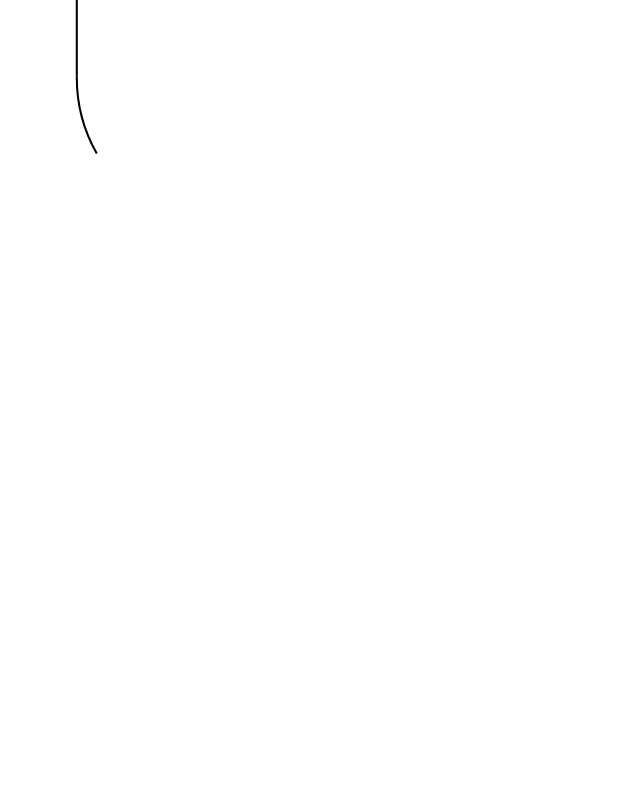
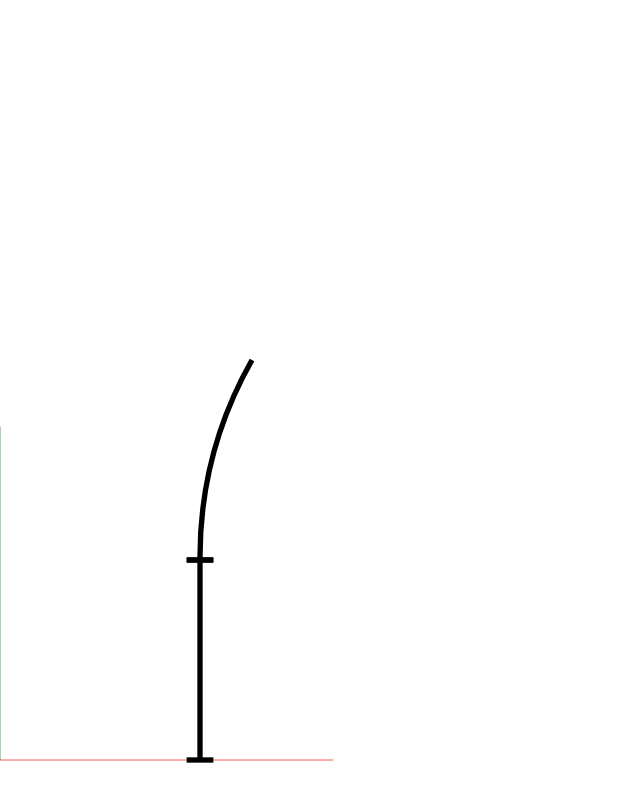
Before and after one commit to dramamask/trainbrain, a Next.js app in the folder ui/: page / in a window 1280 px wide. Shown: the top 802 px of the page, without its empty margins (0-640 px from the left). Built offline with nearby package versions, Linux system fonts and the light colour scheme.

Commit message:
Properly defined the viewbox
Got translations correct

```diff
--- a/ui/src/app/page.module.css
+++ b/ui/src/app/page.module.css
@@ -1,7 +1,4 @@
-.container {
-  border: 1px solid red;
+.trackLayout {
+  height: 100vh;
+  width: 100vw;
 }
-
-.svg {
-  border: 1px solid blue;
-}
--- a/ui/src/app/page.tsx
+++ b/ui/src/app/page.tsx
@@ -15,7 +15,7 @@ export default function Home()
       start: { x: 300, y: 0 },
       end: { x: 300, y: 300 },
       radius: null,
-      direction: 180,
+      direction: 0,
     },
     {
       type: "curve",
@@ -23,20 +23,36 @@ export default function Home()
       start: { x: 300, y: 300 },
       end: { x: 378, y: 600 }, // todo: calculate in the backend
       radius: 600,
-      direction: 180,
+      direction: 30, // Right now this would be the end-direction angle. Is that how we want to do it?
     }
   ] ;
 
 // todo:
-// - create separate components for each track piece type
-// - add start and end line indicators to each track piece.
-// - rotate the coordinates so we have intuative x and y coordinates
-// - figure out how big our viewbox is
-// - scale the layout accordingly. do this on the backend?
-//   front end could send viewbox size to backend and get scaled coordinates back
+// - Create track layout component
+// - Figure out how to draw the next line. how do we define the angle of where the next piece starts?
+// - addend line indicator for the curve piece.
+// - get the layout to generate the correct coordinates.
+// - call the backend to get the layout.
+// - scale the layout accordingly, using the viewbox. the backend should tell us what the world size is.
 
+  // The size of the world/viewbox, in SVG coordinates
+  const worldHeight = 1080;
+  const worldWidth= 1920;
+
+  // Render the track layout
   return (
-    <svg viewBox="0 0 5000 5000">
+    <div className={styles.trackLayout}>
+      <svg
+        height="100%"
+        width="100%"
+        viewBox={`0 0 ${worldWidth} ${worldHeight}`}
+        preserveAspectRatio="xMidYMid meet"
+      >
+        {/* Rotate things so the coordinate system is right, with the bottom left being 0,0 */}
+        <g transform={`translate(0 ${worldHeight}) scale(1 -1)`}>
+          {/* Red x-axis and green y-axis for debugging purposes */}
+          <line x1={0} y1={0} x2={500} y2={0} stroke="red" />
+          <line x1={0} y1={0} x2={0} y2={500} stroke="green" />
           {
             layout.map(piece => {
               switch (piece.type) {
@@ -49,6 +65,8 @@ export default function Home()
               }
             })
           }
+        </g>
       </svg>
+    </div>
   )
 }
--- a/ui/src/app/trackpieces/curve.tsx
+++ b/ui/src/app/trackpieces/curve.tsx
@@ -3,6 +3,15 @@ import { getIndicatorLength, getStrokeWidth, TrackPiece } from "./trackpiece";
 // Curve track piece component
 export default function Curve({piece}: {piece: TrackPiece}) {
   return (
+    <g key={piece.id}>
+      <line
+          x1={piece.start.x - (getIndicatorLength() / 2)}
+          y1={piece.start.y}
+          x2={piece.start.x + (getIndicatorLength() / 2)}
+          y2={piece.start.y}
+          stroke="black"
+          strokeWidth={getStrokeWidth()}
+      />
       <path
         key={2}
         d={arcPathFromTrack(piece)}
@@ -10,20 +19,11 @@ export default function Curve({piece}: {piece: TrackPiece}) {
         fill="none"
         strokeWidth={8}
       />
+    </g>
   );
 }
 
-// <g key={piece.id}>
-
-      //   <line
-      //     x1={piece.start.x - (getIndicatorLength() / 2)}
-      //     y1={piece.start.y}
-      //     x2={piece.start.x - (getIndicatorLength() / 2)}
-      //     y2={piece.start.y}
-      //     stroke="black"
-      //     strokeWidth={getStrokeWidth()}
-      //   />
-
+// Generate an SVG arc path from a track piece definition
 function arcPathFromTrack(t: TrackPiece): string {
   const { start, end, radius, direction } = t;
 
--- a/ui/src/app/trackpieces/straight.tsx
+++ b/ui/src/app/trackpieces/straight.tsx
@@ -2,10 +2,17 @@ import { getIndicatorLength, getStrokeWidth, TrackPiece } from "./trackpiece";
 
 // Straight track piece component
 export default function Straight({piece}: {piece: TrackPiece}) {
-  if (piece.type == "straight") {
   return (
+    <g key={piece.id}>
       <line
-          key={piece.id}
+          x1={piece.start.x - (getIndicatorLength() / 2)}
+          y1={piece.start.y}
+          x2={piece.start.x + (getIndicatorLength() / 2)}
+          y2={piece.start.y}
+          stroke="black"
+          strokeWidth={getStrokeWidth()}
+      />
+      <line
         x1={piece.start.x}
         y1={piece.start.y}
         x2={piece.end.x}
@@ -13,19 +20,14 @@ export default function Straight({piece}: {piece: TrackPiece}) {
         stroke="black"
         strokeWidth={8}
       />
+      <line
+          x1={piece.end.x - (getIndicatorLength() / 2)}
+          y1={piece.end.y}
+          x2={piece.end.x + (getIndicatorLength() / 2)}
+          y2={piece.end.y}
+          stroke="black"
+          strokeWidth={getStrokeWidth()}
+      />
+    </g>
   );
 }
-
-  return null;
-}
-
-// <g key={piece.id}>
-
-      //   <line
-      //     x1={piece.start.x - (getIndicatorLength() / 2)}
-      //     y1={piece.start.y}
-      //     x2={piece.start.x - (getIndicatorLength() / 2)}
-      //     y2={piece.start.y}
-      //     stroke="black"
-      //     strokeWidth={getStrokeWidth()}
-      //   />
```
Lines whose indentation alone changed are shown as unchanged.
